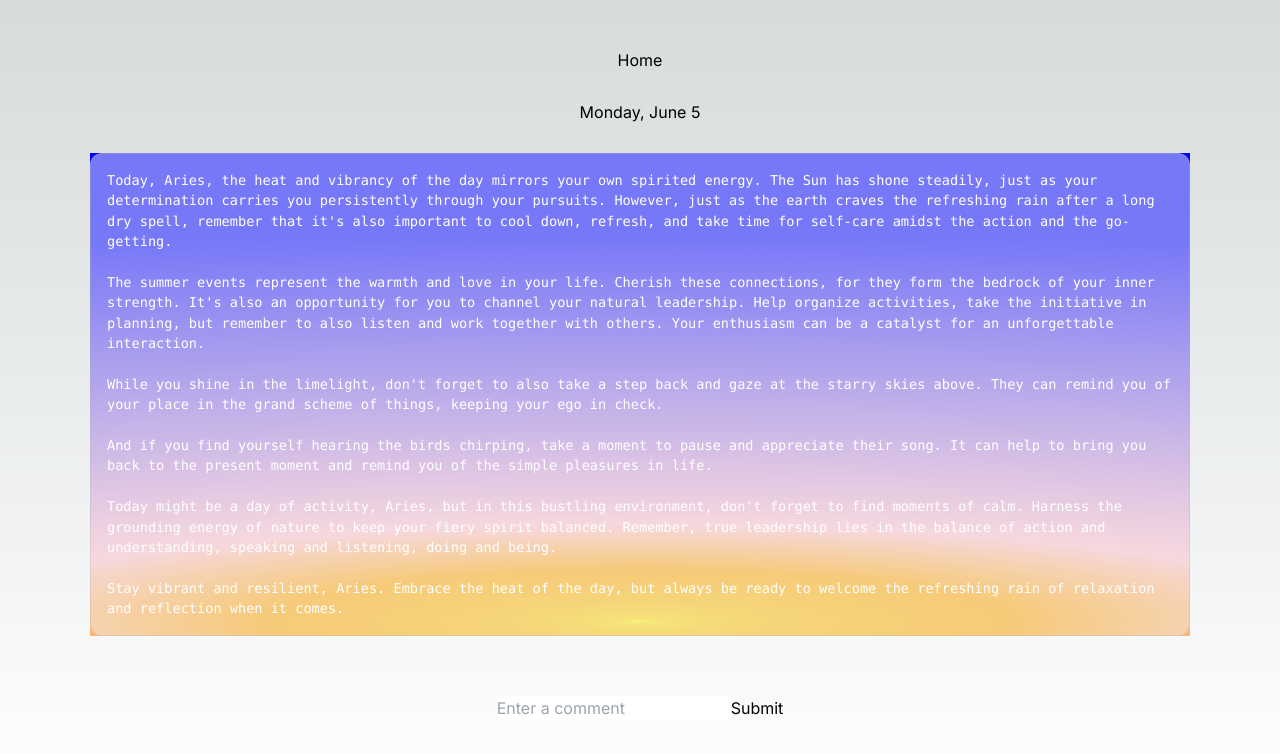
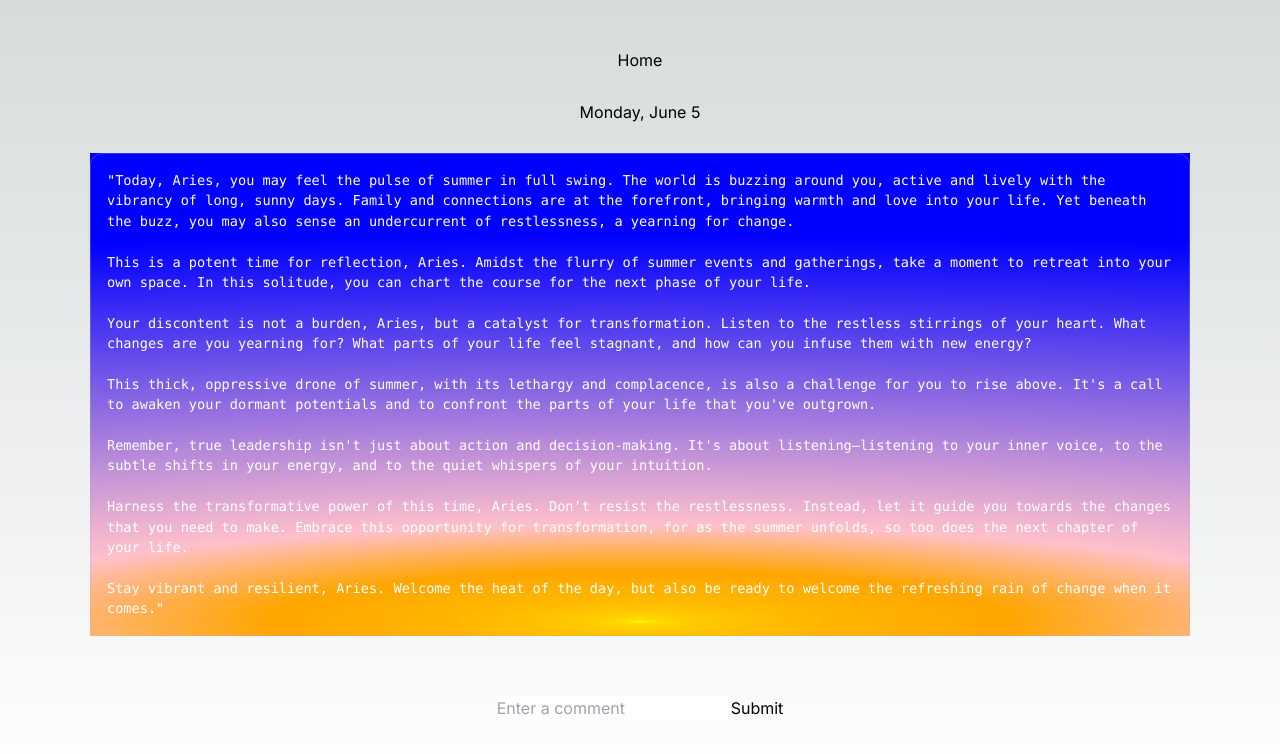
Before and after one commit to Wir3s/astro_ai, a Next.js app: page /aries in a window 1280 px wide. Shown: the top 754 px of the page. Built offline with nearby package versions, Linux system fonts and the light colour scheme.

Commit message:
Modified background, new Aries scope

```diff
--- a/src/app/aries/page.js
+++ b/src/app/aries/page.js
@@ -3,7 +3,6 @@ import styles from "../page.module.css";
 import DateToday from "../components/DateToday";
 import Comments from "../components/Comments";
 import Header from "../components/Header";
-
 
 export default function Aries() {
   return (
@@ -12,41 +11,48 @@ export default function Aries() {
       <DateToday />
       <div className={styles.description}>
         <p>
-          Today, Aries, the heat and vibrancy of the day mirrors your own
-          spirited energy. The Sun has shone steadily, just as your
-          determination carries you persistently through your pursuits. However,
-          just as the earth craves the refreshing rain after a long dry spell,
-          remember that it's also important to cool down, refresh, and take time
-          for self-care amidst the action and the go-getting.
-          <br /><br />
-          The summer events represent the warmth and love in your life. Cherish
-          these connections, for they form the bedrock of your inner strength.
-          It's also an opportunity for you to channel your natural leadership.
-          Help organize activities, take the initiative in planning, but
-          remember to also listen and work together with others. Your enthusiasm
-          can be a catalyst for an unforgettable interaction.
-          <br /><br />
-          While you shine in the limelight, don't forget to also take a step
-          back and gaze at the starry skies above. They can remind you of your
-          place in the grand scheme of things, keeping your ego in check.
-          <br /><br />
-          And if you find yourself hearing the birds chirping, take a moment to
-          pause and appreciate their song. It can help to bring you back to the
-          present moment and remind you of the simple pleasures in life.
-          <br /><br />
-          Today might be a day of activity, Aries, but in this bustling
-          environment, don't forget to find moments of calm. Harness the
-          grounding energy of nature to keep your fiery spirit balanced.
-          Remember, true leadership lies in the balance of action and
-          understanding, speaking and listening, doing and being.
-          <br/><br />
-          Stay vibrant and resilient, Aries. Embrace the heat of the day, but
-          always be ready to welcome the refreshing rain of relaxation and
-          reflection when it comes.
+          "Today, Aries, you may feel the pulse of summer in full swing. The
+          world is buzzing around you, active and lively with the vibrancy of
+          long, sunny days. Family and connections are at the forefront,
+          bringing warmth and love into your life. Yet beneath the buzz, you may
+          also sense an undercurrent of restlessness, a yearning for change.
+          <br />
+          <br />
+          This is a potent time for reflection, Aries. Amidst the flurry of
+          summer events and gatherings, take a moment to retreat into your own
+          space. In this solitude, you can chart the course for the next phase
+          of your life.
+          <br />
+          <br />
+          Your discontent is not a burden, Aries, but a catalyst for
+          transformation. Listen to the restless stirrings of your heart. What
+          changes are you yearning for? What parts of your life feel stagnant,
+          and how can you infuse them with new energy?
+          <br />
+          <br />
+          This thick, oppressive drone of summer, with its lethargy and
+          complacence, is also a challenge for you to rise above. It's a call to
+          awaken your dormant potentials and to confront the parts of your life
+          that you've outgrown.
+          <br />
+          <br />
+          Remember, true leadership isn't just about action and decision-making.
+          It's about listening—listening to your inner voice, to the subtle
+          shifts in your energy, and to the quiet whispers of your intuition.
+          <br />
+          <br />
+          Harness the transformative power of this time, Aries. Don't resist the
+          restlessness. Instead, let it guide you towards the changes that you
+          need to make. Embrace this opportunity for transformation, for as the
+          summer unfolds, so too does the next chapter of your life.
+          <br />
+          <br />
+          Stay vibrant and resilient, Aries. Welcome the heat of the day, but
+          also be ready to welcome the refreshing rain of change when it comes."
         </p>
       </div>
       <div className={styles.comments}>
-      <Comments />
+        <Comments />
       </div>
     </main>
   );
--- a/src/app/page.module.css
+++ b/src/app/page.module.css
@@ -39,7 +39,7 @@
   position: relative;
   margin: 0;
   padding: 1rem;
-  background-color: rgba(var(--callout-rgb), 0.5);
+  /* background-color: rgba(var(--callout-rgb), 0.5); */
   border: 1px solid rgba(var(--callout-border-rgb), 0.3);
   border-radius: var(--border-radius);
 }
```
